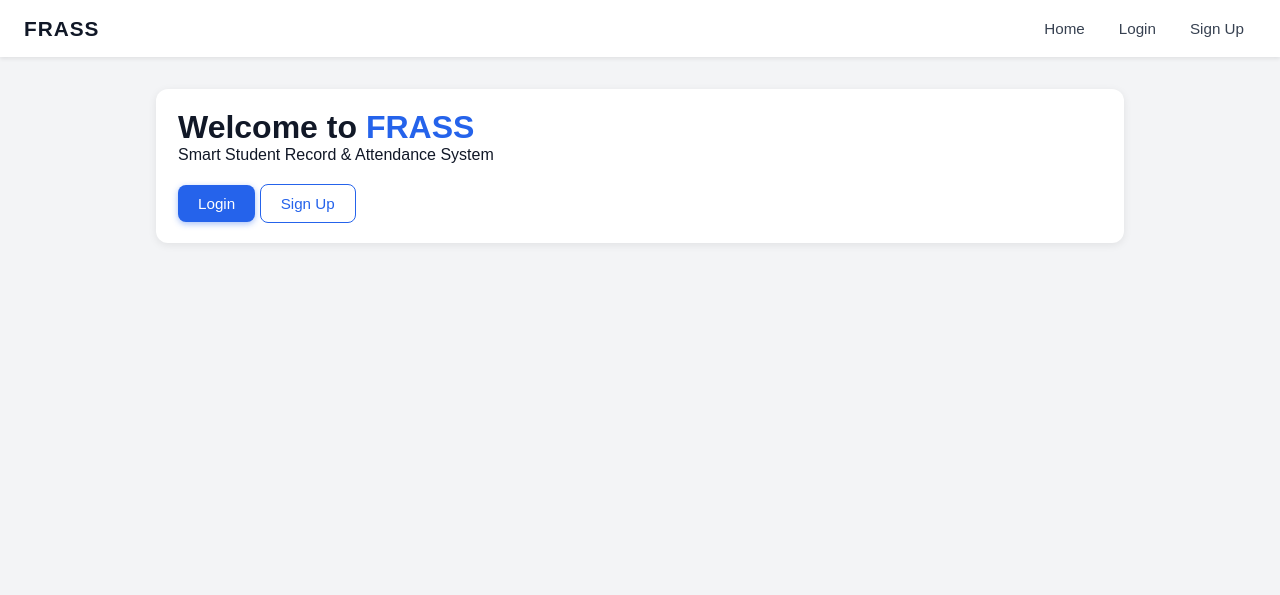
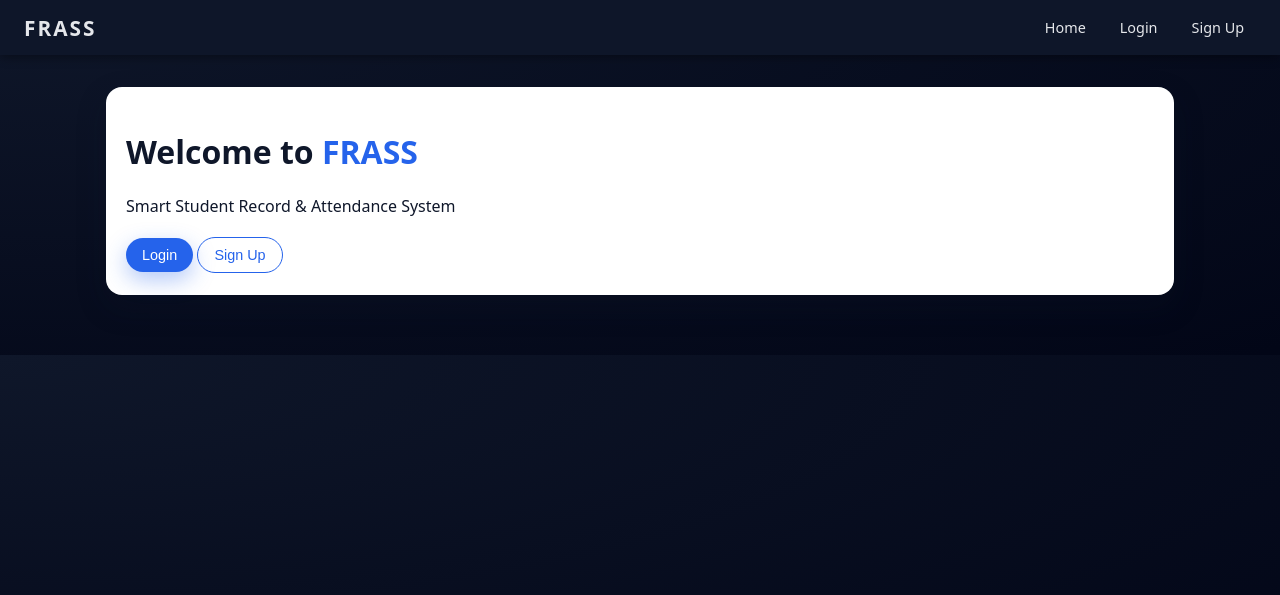
Before and after one commit to HiroX24/Frass, a Flask app: page / in a window 1280 px wide. Shown: the top 595 px of the page. Run offline with Flask 3, Linux system fonts and the light colour scheme; some libraries are stand-ins or nearby versions.

Commit message:
Update cool.css

```diff
--- a/static/cool.css
+++ b/static/cool.css
@@ -1,37 +1,32 @@
-/* Global reset-ish */
 * {
   box-sizing: border-box;
-  margin: 0;
-  padding: 0;
 }
 
-/* ------------ Layout ------------ */
-
 body {
-  font-family: Arial, sans-serif;
   margin: 0;
-  background: #f3f4f6;
-  color: #111827;
+  font-family: system-ui, -apple-system, BlinkMacSystemFont, "Segoe UI", sans-serif;
+  background: radial-gradient(140% 140% at 0% 0%, #0f172a, #020617);
+  color: #0f172a;
 }
 
 header {
-  background: #ffffff;
+  position: sticky;
+  top: 0;
+  z-index: 10;
+  background: rgba(15, 23, 42, 0.96);
+  backdrop-filter: blur(12px);
+  color: #e5e7eb;
   padding: 12px 24px;
   display: flex;
   justify-content: space-between;
   align-items: center;
-  box-shadow: 0 2px 4px rgba(0,0,0,0.08);
-  position: sticky;
-  top: 0;
-  z-index: 10;
+  box-shadow: 0 2px 10px rgba(0, 0, 0, 0.4);
 }
 
 .logo {
   font-size: 1.3rem;
-  letter-spacing: 1px;
+  letter-spacing: 2px;
 }
-
-/* ------------ Navbar ------------ */
 
 nav {
   display: flex;
@@ -39,259 +34,277 @@ nav {
 }
 
 nav a {
-  margin: 0;
+  padding: 6px 12px;
+  border-radius: 999px;
   text-decoration: none;
-  color: #374151;
+  color: #e5e7eb;
+  font-size: 0.9rem;
   cursor: pointer;
-  padding: 8px 12px;
-  border-radius: 6px;
-  transition:
-    transform 0.12s ease,
-    box-shadow 0.12s ease,
-    background-color 0.12s ease,
-    color 0.12s ease;
-  font-size: 0.95rem;
+  transition: background 0.2s ease, transform 0.1s ease, color 0.2s;
 }
 
 nav a:hover {
-  background-color: #e5edff;
-  color: #2563eb;
+  background: rgba(37, 99, 235, 0.2);
+  color: #ffffff;
   transform: translateY(-1px);
-  box-shadow: 0 3px 6px rgba(37,99,235,0.22);
 }
-
-nav a:active {
-  transform: translateY(1px) scale(0.97);
-  box-shadow: 0 1px 3px rgba(0,0,0,0.2) inset;
-}
-
-/* ------------ Main & cards ------------ */
 
 main {
   padding: 32px 16px 40px;
-  max-width: 1000px;
+  max-width: 1100px;
   margin: 0 auto;
 }
 
+/* ------------ Cards & Layout ------------ */
+
 .card {
   background: #ffffff;
-  padding: 20px 22px;
+  padding: 22px 20px;
+  border-radius: 16px;
+  box-shadow: 0 12px 30px rgba(15, 23, 42, 0.22);
+  margin-bottom: 20px;
+  animation: fadeIn 0.25s ease-out;
+}
+
+.hero {
+  display: grid;
+  grid-template-columns: minmax(0, 2fr) minmax(0, 1.6fr);
+  gap: 20px;
+  align-items: center;
+}
+
+.hero-title {
+  font-size: 2rem;
+  margin-bottom: 0.25rem;
+}
+
+.hero-subtitle {
+  color: #6b7280;
+  margin-bottom: 1rem;
+}
+
+.pill {
+  display: inline-flex;
+  align-items: center;
+  gap: 6px;
+  padding: 4px 10px;
+  border-radius: 999px;
+  background: #e0f2fe;
+  color: #0369a1;
+  font-size: 0.75rem;
+  margin-bottom: 0.5rem;
+}
+
+.hero-actions {
+  display: flex;
+  flex-wrap: wrap;
+  gap: 10px;
+  margin-top: 1rem;
+}
+
+.hero-side {
+  background: radial-gradient(circle at top, #1d4ed8, #0f172a);
+  color: #e5e7eb;
+  border-radius: 18px;
+  padding: 18px;
+}
+
+.hero-metric {
+  font-size: 0.8rem;
+  opacity: 0.85;
+}
+
+.hero-value {
+  font-size: 1.4rem;
+  font-weight: 600;
+}
+
+.grid {
+  display: flex;
+  flex-wrap: wrap;
+  gap: 12px;
+}
+
+.grid > * {
+  flex: 1 1 180px;
+}
+
+.section-title {
+  margin-top: 18px;
+  margin-bottom: 10px;
+  font-size: 1rem;
+}
+
+/* ------------ Dashboard stats ------------ */
+
+.dash-grid {
+  display: flex;
+  flex-wrap: wrap;
+  gap: 12px;
+  margin: 14px 0 8px;
+}
+
+.stat-card {
+  flex: 1 1 180px;
+  background: #f1f5f9;
   border-radius: 12px;
-  box-shadow: 0 2px 8px rgba(0,0,0,0.08);
-  margin-bottom: 20px;
+  padding: 12px 14px;
+}
+
+.stat-label {
+  font-size: 0.8rem;
+  color: #6b7280;
+}
+
+.stat-value {
+  display: block;
+  margin-top: 4px;
+  font-size: 1.3rem;
+  font-weight: 600;
+  color: #111827;
 }
 
 /* ------------ Buttons ------------ */
 
 .btn {
-  padding: 10px 20px;
-  border-radius: 8px;
+  padding: 9px 16px;
+  border-radius: 999px;
   border: none;
   cursor: pointer;
-  font-size: 0.95rem;
+  font-size: 0.9rem;
   display: inline-flex;
+  align-items: center;
   justify-content: center;
-  align-items: center;
   gap: 6px;
-  transition:
-    transform 0.12s ease,
-    box-shadow 0.12s ease,
-    background-color 0.12s ease,
-    color 0.12s ease,
-    border-color 0.12s ease;
+  transition: background 0.15s ease, transform 0.1s ease, box-shadow 0.15s ease;
 }
 
 .btn-primary {
   background: #2563eb;
   color: #ffffff;
-  box-shadow: 0 2px 6px rgba(37,99,235,0.4);
+  box-shadow: 0 8px 22px rgba(37, 99, 235, 0.35);
 }
 
 .btn-primary:hover {
   background: #1d4ed8;
   transform: translateY(-1px);
-  box-shadow: 0 4px 10px rgba(37,99,235,0.6);
-}
-
-.btn-primary:active {
-  transform: translateY(1px) scale(0.97);
-  box-shadow: 0 2px 6px rgba(0,0,0,0.25) inset;
+  box-shadow: 0 10px 26px rgba(37, 99, 235, 0.45);
 }
 
 .btn-outline {
-  background: #ffffff;
+  background: transparent;
   border: 1px solid #2563eb;
   color: #2563eb;
 }
 
 .btn-outline:hover {
-  background: #e5edff;
+  background: rgba(37, 99, 235, 0.06);
 }
 
 .btn.big {
-  padding: 14px 24px;
-  font-size: 1rem;
+  padding: 12px 18px;
+  font-size: 0.95rem;
 }
 
-/* ------------ Stats & grid ------------ */
-
-.stats {
-  display: flex;
-  gap: 20px;
-  margin-top: 20px;
-  flex-wrap: wrap;
-}
-
-.stats .card {
-  flex: 1;
-  text-align: center;
-}
-
-/* Generic grid used in dashboard/manage */
-.grid {
-  display: flex;
-  flex-wrap: wrap;
-  gap: 12px;
-  margin-top: 12px;
-}
-
-/* ------------ Forms & table ------------ */
+/* ------------ Forms & Misc ------------ */
 
 input,
-select,
-textarea {
+select {
   width: 100%;
   padding: 9px 10px;
-  margin: 8px 0;
-  border-radius: 6px;
+  margin: 6px 0;
+  border-radius: 10px;
   border: 1px solid #d1d5db;
-  font-size: 0.95rem;
+  font-size: 0.9rem;
   outline: none;
-  transition: border-color 0.12s ease, box-shadow 0.12s ease;
-  background: #f9fafb;
+  transition: border 0.15s ease, box-shadow 0.15s ease;
 }
 
 input:focus,
-select:focus,
-textarea:focus {
+select:focus {
   border-color: #2563eb;
-  box-shadow: 0 0 0 2px rgba(37,99,235,0.2);
-  background: #ffffff;
+  box-shadow: 0 0 0 1px rgba(37, 99, 235, 0.4);
+}
+
+.msg-error {
+  color: #dc2626;
+  font-size: 0.85rem;
+}
+
+.msg-info {
+  color: #16a34a;
+  font-size: 0.85rem;
 }
 
 table {
   width: 100%;
   border-collapse: collapse;
-  margin-top: 14px;
-  font-size: 0.9rem;
+  margin-top: 12px;
+  font-size: 0.85rem;
 }
 
 th,
 td {
-  border: 1px solid #e5e7eb;
-  padding: 8px 10px;
+  padding: 6px 8px;
+  border-bottom: 1px solid #e5e7eb;
   text-align: left;
 }
 
 th {
-  background: #f3f4f6;
-  font-weight: 600;
+  background: #f1f5f9;
 }
 
-/* ------------ Messages ------------ */
+/* ------------ Animations ------------ */
 
-.msg-error {
-  color: #e11d48;
-  margin-top: 6px;
-  font-size: 0.9rem;
+@keyframes fadeIn {
+  from {
+    opacity: 0;
+    transform: translateY(6px);
+  }
+  to {
+    opacity: 1;
+    transform: translateY(0);
+  }
 }
 
-.msg-info {
-  color: #16a34a;
-  margin-top: 6px;
-  font-size: 0.9rem;
-}
+/* ------------ Responsive ------------ */
 
-/* ------------ Images ------------ */
-
-img {
-  border-radius: 6px;
-}
-
-/* Small bounce for clicks */
-.btn:active,
-nav a:active {
-  transform: translateY(1px) scale(0.97);
-    }
-/* ------------ Responsive Rules ------------ */
-
-/* Mobile (landscape & below) */
 @media (max-width: 900px) {
   main {
-    padding: 20px 10px;
-    width: 100%;
+    padding: 20px 12px 32px;
   }
 
   header {
     flex-direction: column;
     align-items: flex-start;
+    gap: 6px;
   }
 
   nav {
     flex-wrap: wrap;
     width: 100%;
     gap: 6px;
-    margin-top: 8px;
   }
 
   nav a {
-    flex: 1 1 auto;
-    text-align: center;
+    font-size: 0.8rem;
   }
 
-  .stats {
-    flex-direction: column;
+  .hero {
+    grid-template-columns: minmax(0, 1fr);
   }
 
-  .card {
-    padding: 16px;
+  .btn {
     width: 100%;
   }
 
   table {
     font-size: 0.75rem;
   }
+}
 
-  th,
-  td {
-    padding: 5px;
-  }
-
-  img {
-    max-width: 90%;
-  }
-
-  /* Buttons take full width for mobile friendliness */
-  .btn {
-    width: 100%;
-    max-width: 100%;
-  }
-
-  .grid {
-    width: 100%;
-    flex-direction: column;
+@media (max-width: 480px) {
+  .hero-title {
+    font-size: 1.6rem;
   }
 }
-
-/* Tiny screens */
-@media (max-width: 480px) {
-  nav a {
-    font-size: 0.8rem;
-    padding: 6px 10px;
-  }
-
-  .btn.big {
-    font-size: 0.9rem;
-    padding: 12px;
-  }
-  }
```
